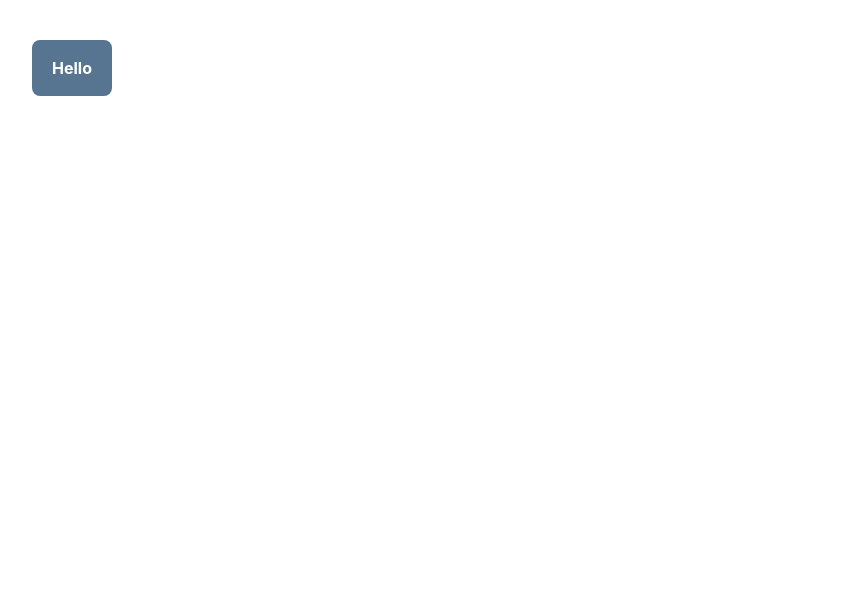
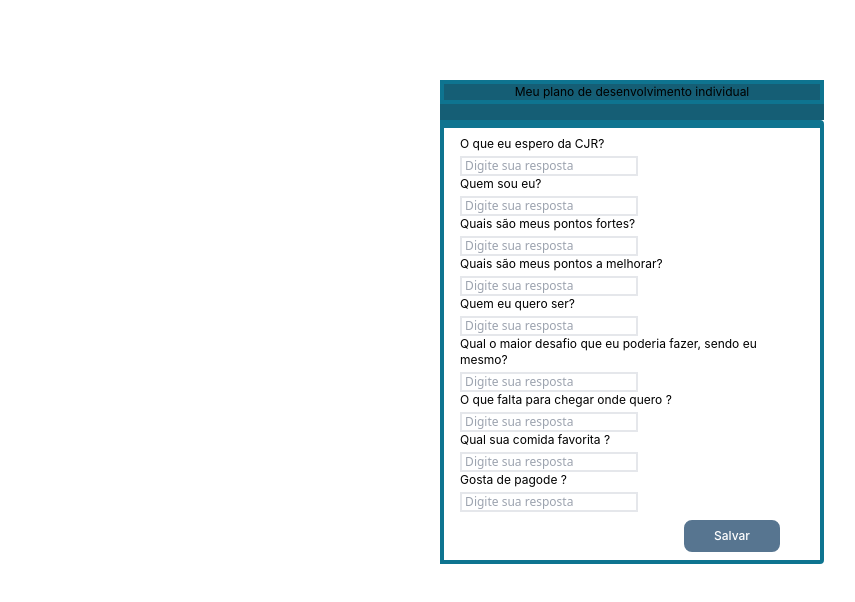
Before and after one commit to Vini-ara/PT-2022-front, a React (Vite) app: page / in a window 1280 px wide. Shown: the top 602 px of the page, without its empty margins (8-863 px from the left). Built offline with nearby package versions, Linux system fonts and the light colour scheme.

Commit message:
feat: Formulario-pdi

```diff
--- a/src/App.jsx
+++ b/src/App.jsx
@@ -1,6 +1,6 @@
-import { Route, Routes } from "react-router-dom";
-import Button from "./components/button";
-
+import React from "react"
+import {Routes, Route } from 'react-router-dom'
+import Formulario from "./components/formulario"
 
 export function App() {
   return (
@@ -9,13 +9,11 @@ export function App() {
       index
       path="/"
       element={
-        <Button
-          styles="bg-primary text-white border-primary"
-        >
-          Hello
-        </Button>
+
+        <div className="container mx-auto object-contain object-center mt-20 w-96 h-144 "> <Formulario /> </div>
     }
     />
   </Routes>
+
   )
 }
--- a/src/components/button.jsx
+++ b/src/components/button.jsx
@@ -1,6 +1,6 @@
 export default function Button({children, styles, ...props}) {
     return (
-        <button className={`${styles} px-4 py-3 rounded-lg mt-10 ml-10  font-bold border-4`} {...props}>
+        <button className={`${styles} h-8 w-24 text-xs rounded-lg mt-2 ml-60 mb-2 mr-10 font-medium border-4`} {...props}>
             {children}
         </button>
     )
--- /dev/null
+++ b/src/components/formulario.jsx
@@ -0,0 +1,35 @@
+import Button from "./button"
+import Label from "./label"
+
+
+export default function Formulario () {
+    return (
+        <div id ="container Formulario">
+        <div className="bg-cyan-800 w-96 h-10" >
+        <h1 className =" box-content flex flex-col justify-center items-center text-xs px-4 border-cyan-700  border-4 border-solid" > Meu plano de desenvolvimento individual </h1>
+        </div>
+        <form  className="border-cyan-700 container mx-auto border-t-8 border-x-4 border-b-4 rounded-r border-solid " >
+        <p  className = "text-xs px-4 mt-2"> O que eu espero da CJR?</p>
+        <div id ="1"> <Label /> </div>
+        <p  className = "text-xs px-4"> Quem sou eu?</p>
+        <div id="2" > <Label /> </div>
+        <p  className = "text-xs px-4"> Quais são meus pontos fortes?</p>
+        <div id ="3"> <Label /> </div>
+        <p  className = "text-xs px-4"> Quais são meus pontos a melhorar?</p>
+        <div id ="4"> <Label /> </div>
+        <p  className = "text-xs px-4"> Quem eu quero ser?</p>
+        <div > <Label /> </div>
+        <p  className = "text-xs px-4"> Qual o maior desafio que eu poderia fazer, sendo eu mesmo?</p>
+        <div id ="5"> <Label /> </div>
+        <p  className = "text-xs px-4"> O que falta para chegar onde quero ?</p>
+        <div id ="6"> <Label /> </div>
+        <p  className = "text-xs px-4"> Qual sua comida favorita ?</p>
+        <div id="7"> <Label /> </div>
+        <p  className = "text-xs px-4"> Gosta de pagode ?</p>
+        <div id="8"> <Label /> </div>
+        <Button styles="bg-primary text-white border-primary"> Salvar
+        </Button>
+        </form>
+        </div>
+    )
+}
--- /dev/null
+++ b/src/components/label.jsx
@@ -0,0 +1,11 @@
+
+export default function Label(){
+    return(
+     <div id = "label container">
+     <form action="">
+     <label className=" ml-4 text-xs "> </label>
+     <input className=" font-sans text-xs border-inherit border-2 border-solid"   type="text" name="name" id="name" placeholder=" Digite sua resposta " />
+     </form>
+     </div>
+    )
+   }
--- a/src/index.css
+++ b/src/index.css
@@ -4,4 +4,6 @@
 
 :root {
   font-family: Inter, Avenir, Helvetica, Arial, sans-serif;
+  box-sizing: border-box;
+
 }
--- a/tailwind.config.cjs
+++ b/tailwind.config.cjs
@@ -2,7 +2,7 @@
 module.exports = {
   content: ['./src/**/*.{html,js,jsx,tsx}'],
   theme: {
-    extend: {
+     extend: {
       colors: {
         'primary': "#577590",
         'save':'#219653',
```
Also changed, not shown: 1 other file (tests, documents, lock files or other folders). Lines whose indentation alone changed are shown as unchanged.
